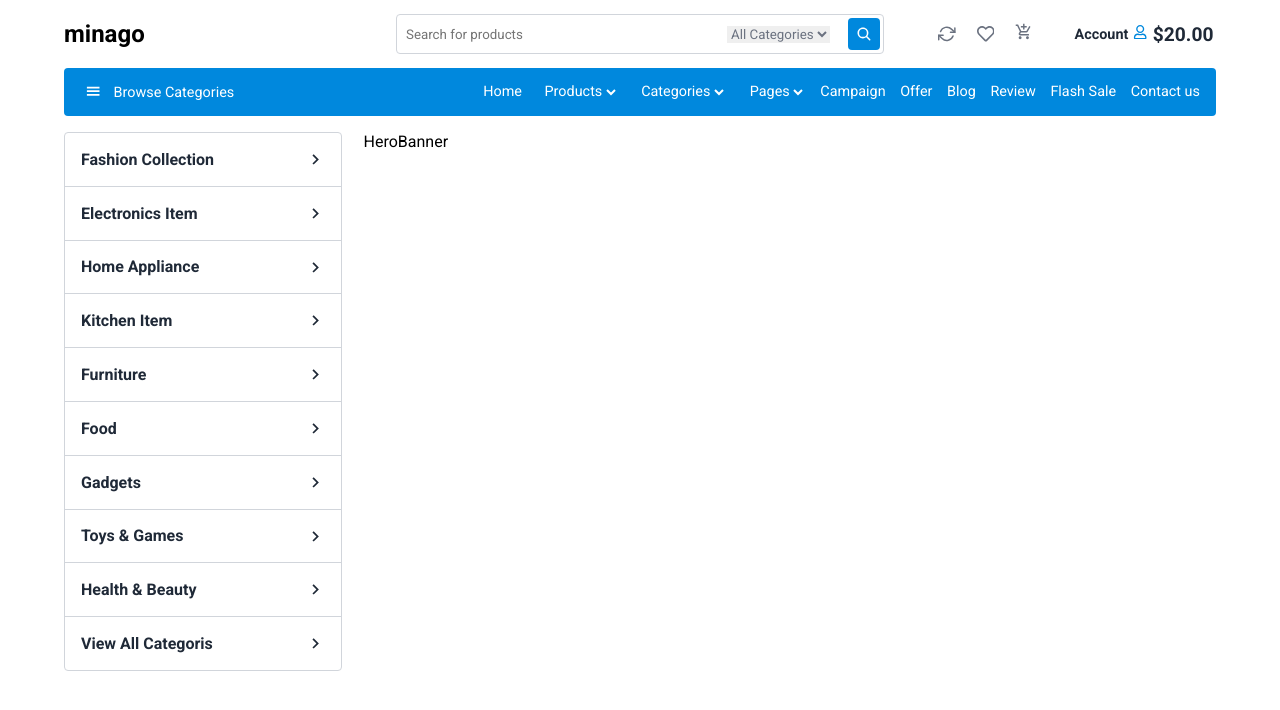
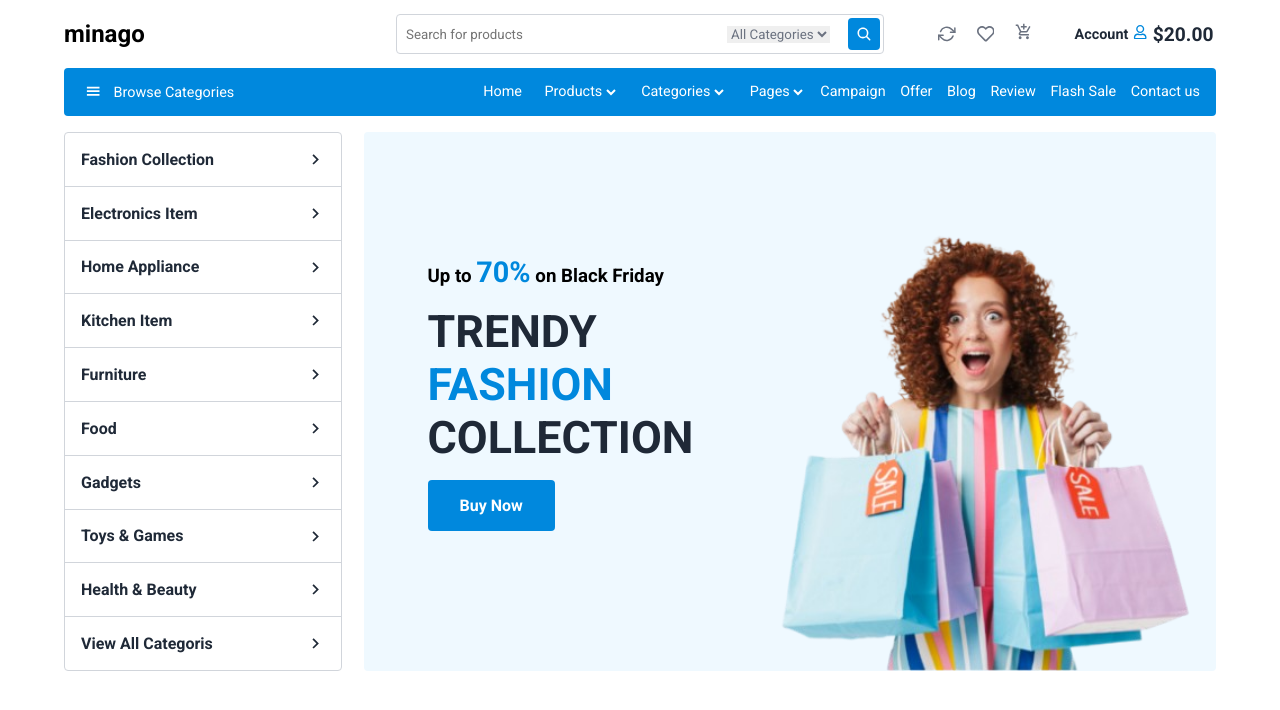
Before and after one commit to ShafiArnob/ecommerce-homepage, a React (Vite) app: page / in a window 1280 px wide. Shown: the top 710 px of the page. Built offline with nearby package versions, Linux system fonts and the light colour scheme.

Commit message:
hero banner

```diff
--- a/src/components/HeroBanner.jsx
+++ b/src/components/HeroBanner.jsx
@@ -1,6 +1,22 @@
 import styles from "../styles/HeroSection.module.css";
+import picture from "../assets/picture.png";
 const HeroBanner = () => {
-  return <div className={styles.heroBanner}>HeroBanner</div>;
+  return (
+    <div className={styles.heroBanner}>
+      <div className={styles.heroText}>
+        <h3>
+          Up to <span className="text-color-primary">70%</span> on Black Friday
+        </h3>
+        <h1>
+          TRENDY <span className="text-color-primary">FASHION</span> COLLECTION
+        </h1>
+        <div>Buy Now</div>
+      </div>
+      <div className={styles.heroImgContainer}>
+        <img src={picture} alt="" />
+      </div>
+    </div>
+  );
 };
 
 export default HeroBanner;
--- a/src/index.css
+++ b/src/index.css
@@ -33,6 +33,11 @@
   align-items: center;
 }
 
+/* text color */
+.text-color-primary {
+  color: var(--primary-color);
+}
+
 /* icon color */
 .icon-color-primary {
   color: var(--primary-color);
--- a/src/styles/HeroSection.module.css
+++ b/src/styles/HeroSection.module.css
@@ -9,6 +9,7 @@
   --text-dark-lite: rgb(55 65 81);
   --text-lite-white: #fff;
   --border-gray-lite: rgb(209 213 219);
+  --bg-card-primary: #eff9ff;
 }
 
 .heroSection {
@@ -58,6 +59,60 @@
   color: var(--primary-color);
 }
 
+/* Banner Component  */
 .heroBanner {
+  display: flex;
+  justify-content: space-between;
+  align-items: center;
+  border-radius: 4px;
+  /* max-height: fit-content; */
   width: 74%;
+  background-color: var(--bg-card-primary);
 }
+
+.heroText h1,
+.heroText h3,
+.heroText div {
+  margin-bottom: 1rem;
+}
+
+.heroText {
+  width: 40%;
+  /* max-height: inherit; */
+  margin-left: 4rem;
+  /* height: 90%; */
+  /* background-color: red; */
+}
+
+.heroText h1 {
+  font-size: 2.8rem;
+  color: var(--text-dark-mid);
+}
+
+.heroText h3 span {
+  font-size: 1.8rem;
+}
+
+.heroText div {
+  display: inline-block;
+  padding: 1rem 2rem;
+  border-radius: 4px;
+  font-weight: 600;
+  color: var(--text-lite-white);
+  background-color: var(--primary-color);
+}
+
+.heroImgContainer {
+  /* width: 55%; */
+  flex: 1;
+  display: flex;
+  align-items: end;
+  height: 100%;
+  margin-right: 1rem;
+  /* background-color: red; */
+}
+
+.heroImgContainer img {
+  /* padding: 0 1rem; */
+  min-width: 100%;
+}
```
Also changed, not shown: src/assets/picture.png (added).
